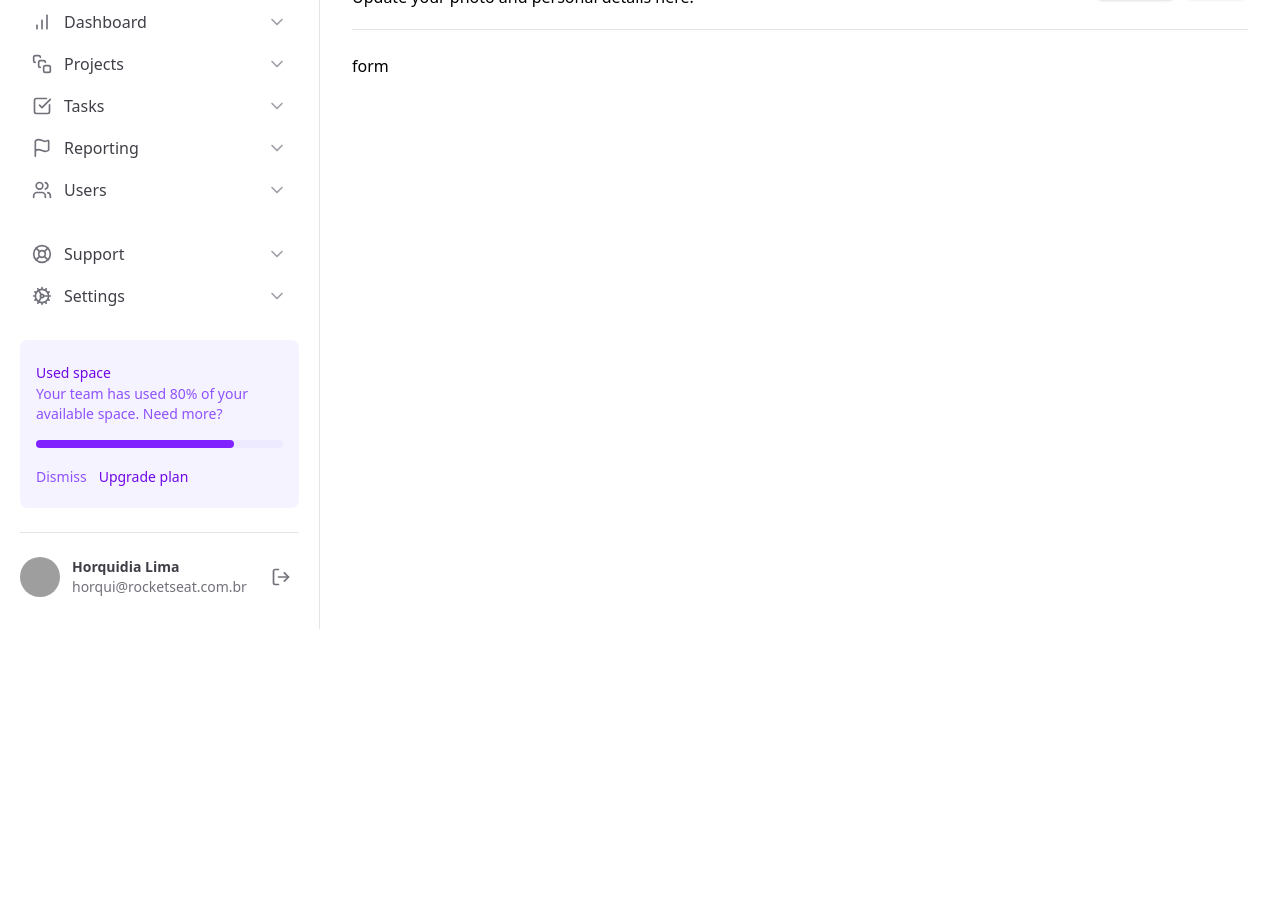
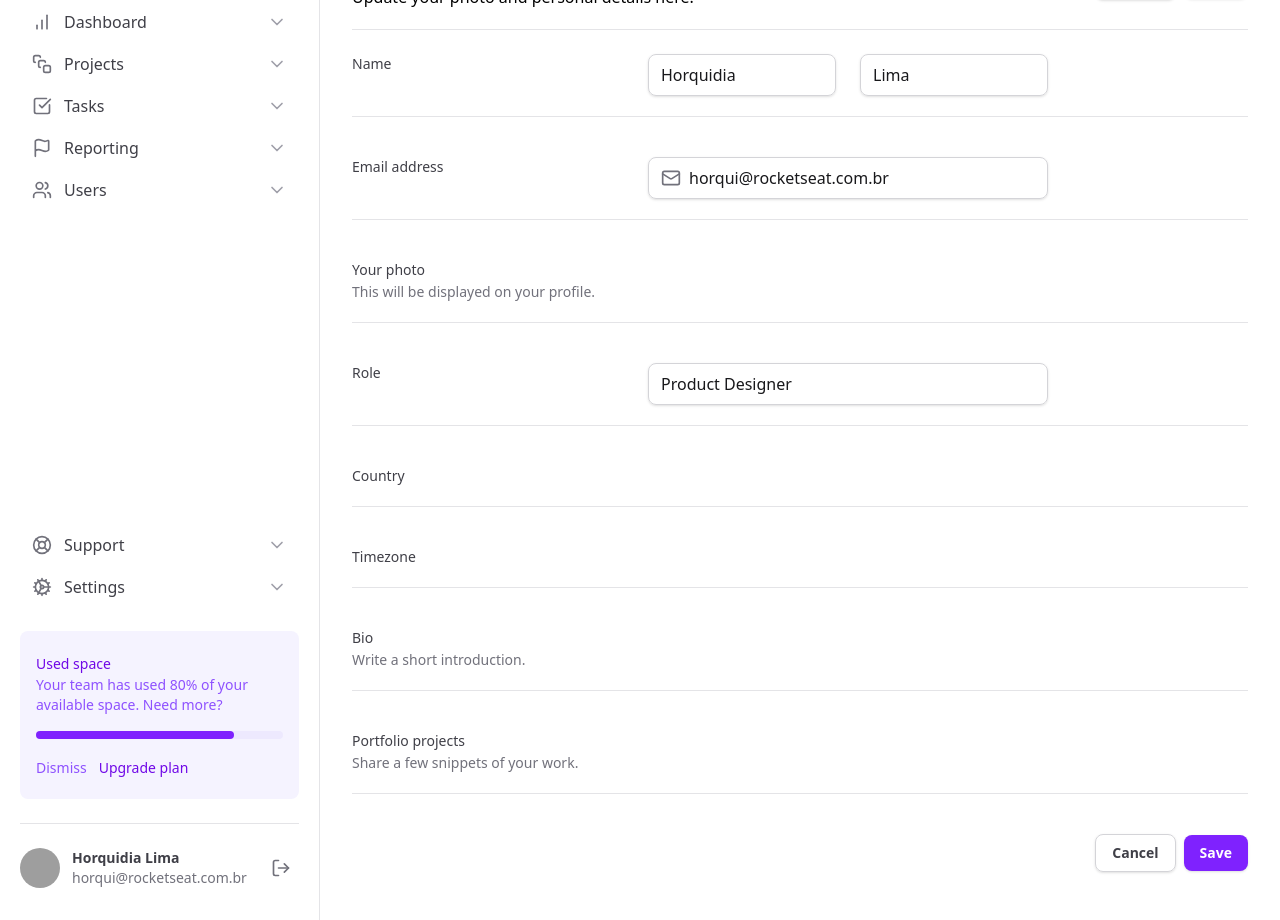
Before and after one commit to horquidia-lima/dashboard, a Next.js app: page / in a window 1280 px wide. Shown: the part 200-1120 px from the top of the page. Before the commit the page ends 829 px from the top, so only its background shows below. Built offline with nearby package versions, Linux system fonts and the light colour scheme; grey boxes are pictures that could not be loaded.

Commit message:
Campos do Formulário

```diff
--- a/src/app/globals.css
+++ b/src/app/globals.css
@@ -3,5 +3,6 @@
 
 @theme {
   --grid-template-columns-app: minmax(18rem, 20rem) 1fr;
-  --grid-template-columns-profile: max-content 1fr max-content
+  --grid-template-columns-profile: max-content 1fr max-content;
+  --grid-template-columns-form: minmax(7.5rem, 17.5rem) minmax(25rem, 1fr) minmax(0, 15rem);
 }
--- a/src/app/page.tsx
+++ b/src/app/page.tsx
@@ -1,4 +1,6 @@
+import { InputControl, InputPrefix, InputRoot } from "@/components/Input";
 import { SettingsTabs } from "@/components/SettingsTabs";
+import {Mail} from "lucide-react";
 
 export default function Home() {
   return (
@@ -17,8 +19,75 @@
             <button type="submit" form="settings" className="rounded-lg bg-violet-600 px-4 py-2 text-sm font-semibold shadow-sm text-white hover:bg-violet-700">Save</button>
           </div>
         </div>
-        <form id="settings" className="mt-6 flex w-full flex-col">
-          form
+        <form id="settings" className="mt-6 flex w-full flex-col gap-5 divide-y divide-zinc-200">
+          <div className="grid grid-cols-form gap-3 pb-5">
+            <label htmlFor="firstName" className="text-sm font-medium text-zinc-700">Name</label>
+            <div className="grid gap-6 grid-cols-2">
+              <InputRoot>
+                <InputControl id="firstName" defaultValue="Horquidia" />
+              </InputRoot>
+
+              <InputRoot>
+                <InputControl id="firstName" defaultValue="Lima" />
+              </InputRoot>
+            </div>
+          </div>
+
+          <div className="grid grid-cols-form gap-3 py-5">
+            <label htmlFor="email" className="text-sm font-medium text-zinc-700">Email address</label>
+            <InputRoot>
+              <InputPrefix>
+                <Mail className="h-5 w-5 text-zinc-500" />
+              </InputPrefix>
+              <InputControl id="email" type="email" defaultValue="horqui@rocketseat.com.br" />
+            </InputRoot>
+          </div>
+
+          <div className="grid grid-cols-form gap-3 py-5">
+            <label htmlFor="photo" className="text-sm font-medium text-zinc-700">
+              Your photo
+              <span className="mt-0.5 block text-sm font-normal text-zinc-500">This will be displayed on your profile.</span>
+            </label>
+            <div></div>
+          </div>
+
+          <div className="grid grid-cols-form gap-3 py-5">
+            <label htmlFor="role" className="text-sm font-medium text-zinc-700">Role</label>
+            <InputRoot>
+              <InputControl id="role"  defaultValue="Product Designer" />
+            </InputRoot>
+          </div>
+
+          <div className="grid grid-cols-form gap-3 py-5">
+            <label htmlFor="country" className="text-sm font-medium text-zinc-700">Country</label>
+            <div></div>
+          </div>
+
+           <div className="grid grid-cols-form gap-3 py-5">
+            <label htmlFor="timezone" className="text-sm font-medium text-zinc-700">Timezone</label>
+            <div></div>
+          </div>
+
+          <div className="grid grid-cols-form gap-3 py-5">
+            <label htmlFor="bio" className="text-sm font-medium text-zinc-700">
+              Bio
+              <span className="mt-0.5 block text-sm font-normal text-zinc-500">Write a short introduction.</span>
+            </label>
+            <div></div>
+          </div>
+
+          <div className="grid grid-cols-form gap-3 py-5">
+            <label htmlFor="portifolio" className="text-sm font-medium text-zinc-700">
+              Portfolio projects
+              <span className="mt-0.5 block text-sm font-normal text-zinc-500">Share a few snippets of your work.</span>
+            </label>
+            <div></div>
+          </div>
+
+          <div className="flex items-center justify-end gap-2 pt-5">
+            <button type="button" className="rounded-lg px-4 py-2 text-sm font-semibold shadow-sm border border-zinc-300 text-zinc-700 hover:bg-zinc-50">Cancel</button>
+            <button type="submit"  className="rounded-lg bg-violet-600 px-4 py-2 text-sm font-semibold shadow-sm text-white hover:bg-violet-700">Save</button>
+          </div>
         </form>
       </div>
     </>
```
